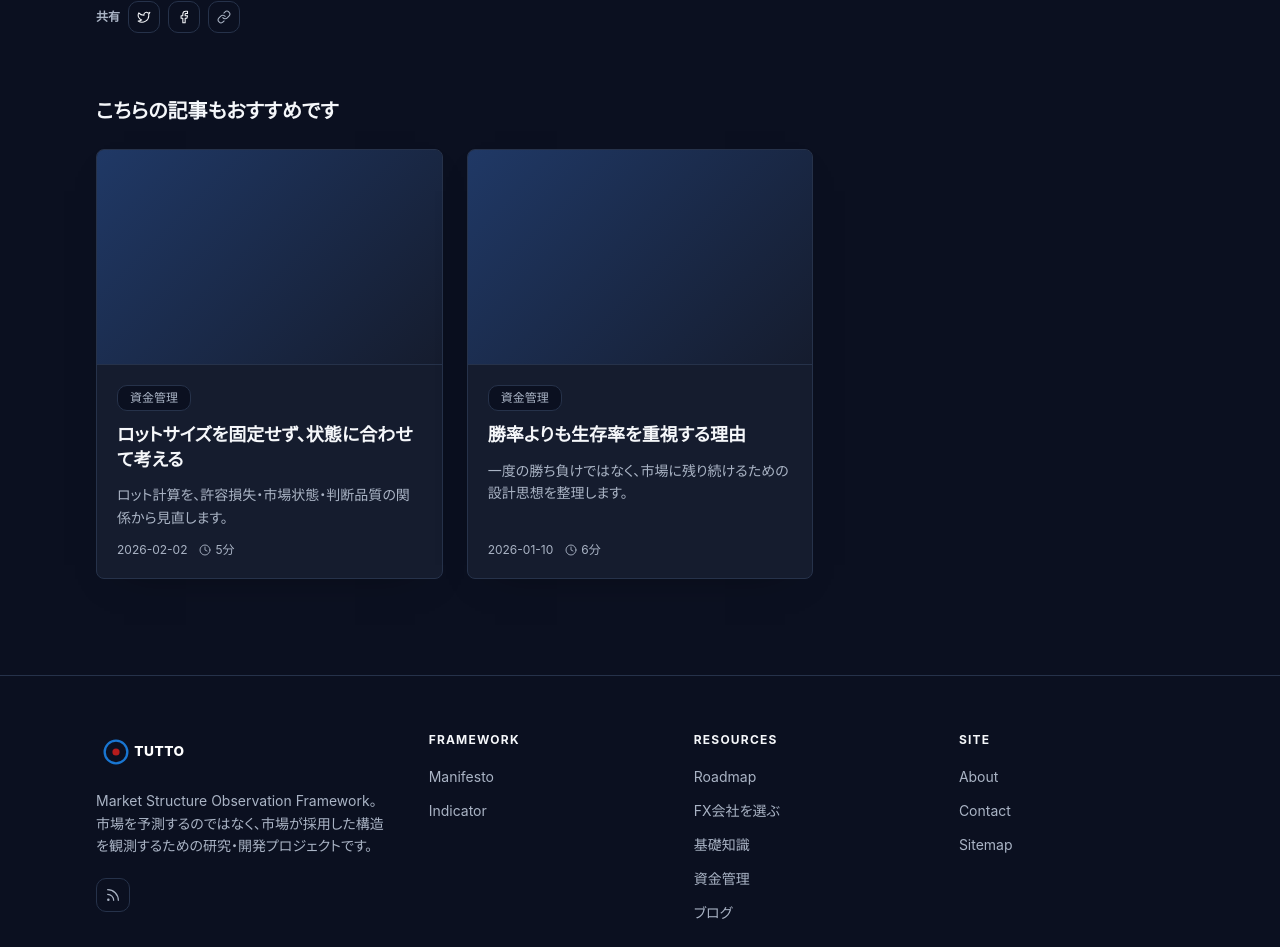
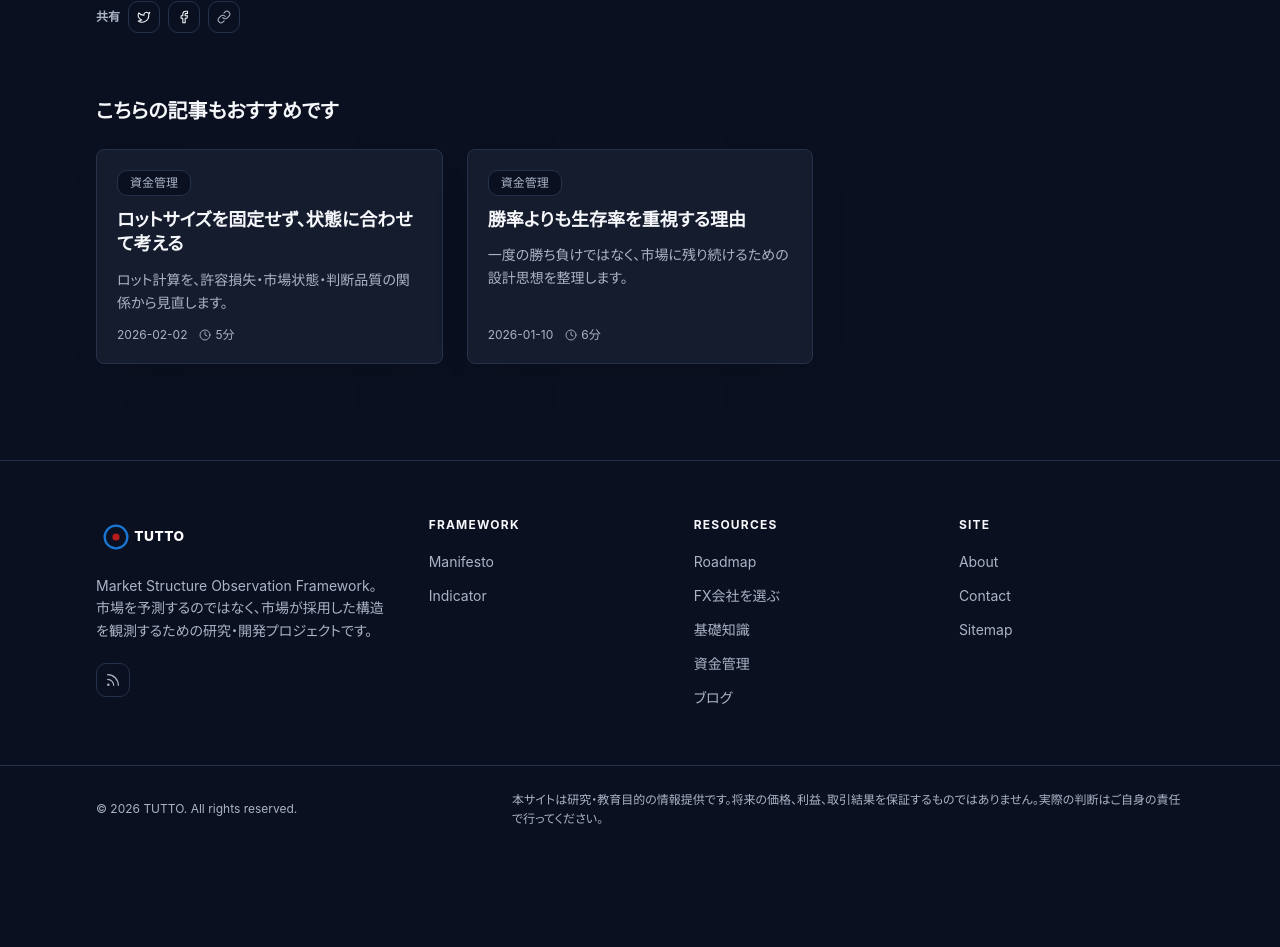
Before and after one commit to richfulllife923-ux/fx-education-site, a Next.js app: page /blog/why-you-should-withdraw-profit in a window 1280 px wide. Shown: the part 906-1853 px from the top of the page. After the commit the page ends 1759 px from the top, so only its background shows below. Built offline with nearby package versions, Linux system fonts and the light colour scheme.

Commit message:
simplify blog post cards

```diff
--- a/components/PostCard.tsx
+++ b/components/PostCard.tsx
@@ -5,7 +5,6 @@ import type { Post } from "@/lib/posts";
 export default function PostCard({ post, featured = false }: { post: Post; featured?: boolean }) {
   return (
     <Link href={`/blog/${post.slug}`} className={`card group flex flex-col overflow-hidden ${featured ? "sm:col-span-2" : ""}`}>
-      <div className={`w-full border-b border-border bg-[linear-gradient(135deg,rgba(59,130,246,0.28),rgba(21,28,46,0.85))] ${featured ? "aspect-[21/9]" : "aspect-[16/10]"}`} aria-hidden />
       <div className="flex flex-1 flex-col gap-3 p-5">
         <span className="badge w-fit">{post.category}</span>
         <h3 className="font-display text-lg font-bold leading-snug text-text-primary group-hover:text-primary">{post.title}</h3>
```
